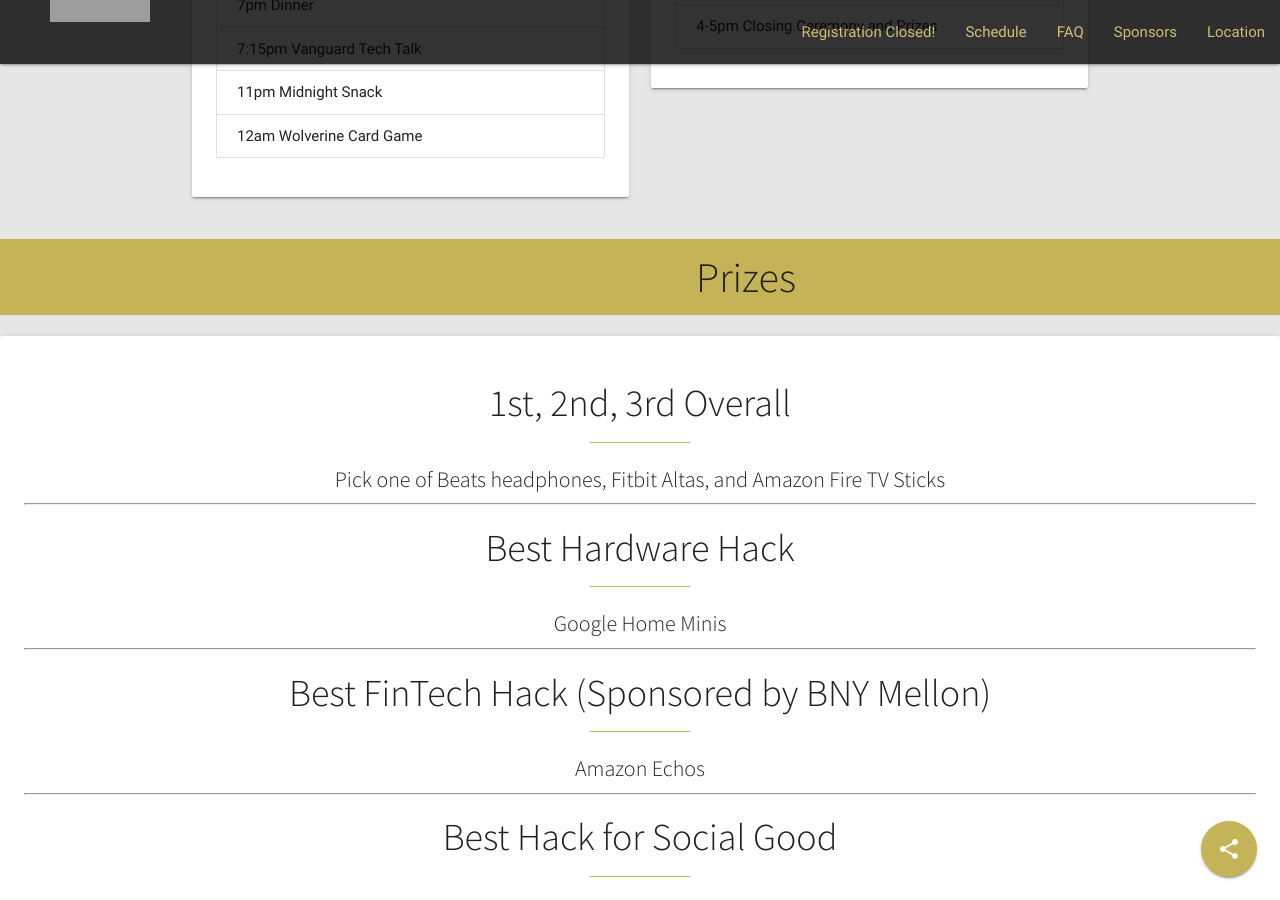
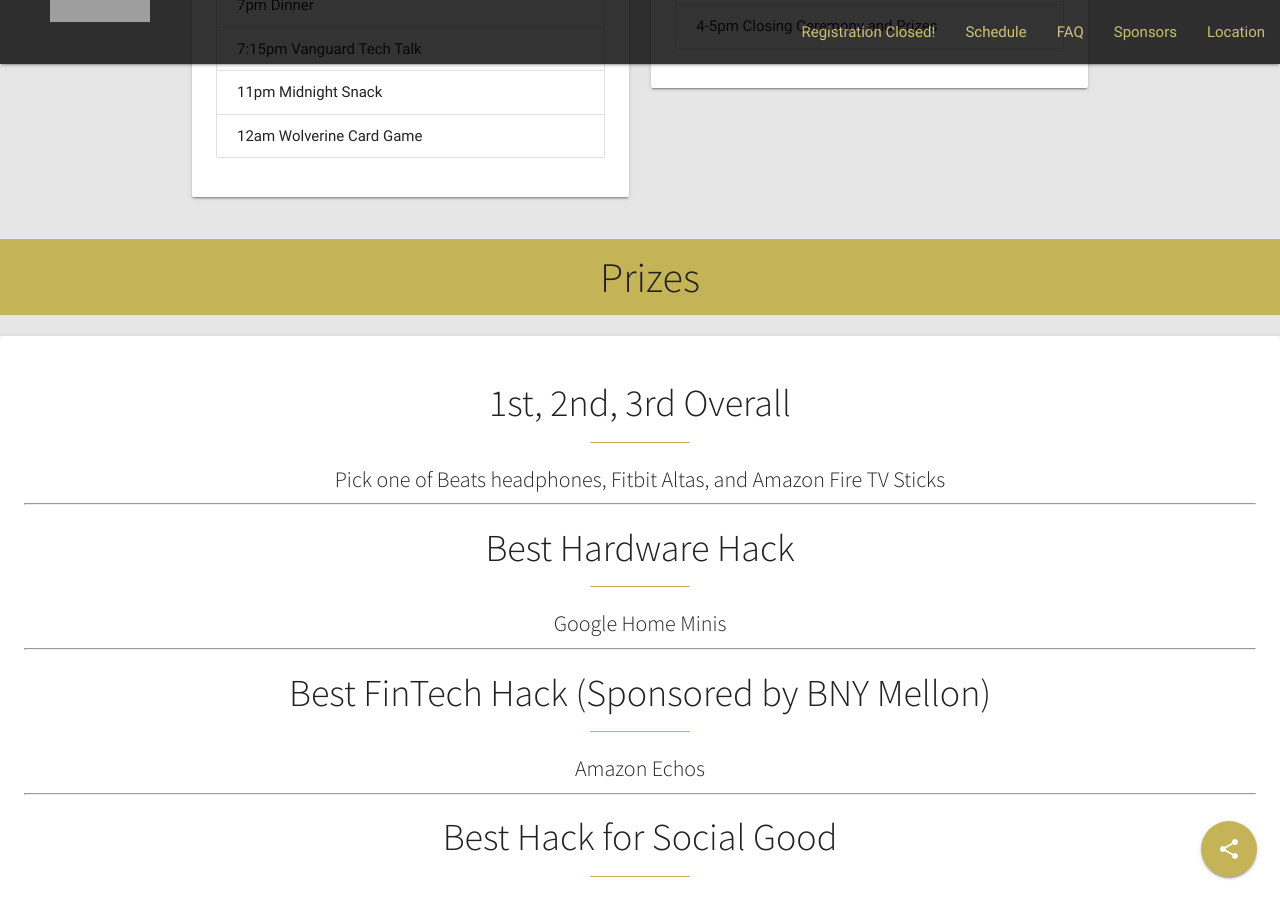
Before and after one commit to SteelHeads/steelhacks.com, a Jekyll site: the page built from index.html, in a window 1280 px wide and 900 px high, scrolled down 1792 px. Built offline with Jekyll 4.4.1, drawn with Linux system fonts in a browser that asks for light colours; grey boxes are pictures that could not be loaded.

Commit message:
attempted to remove space before prizes text

```diff
--- a/index.html
+++ b/index.html
@@ -124,9 +124,7 @@
       </div>
     </div>
   </div>
-
-  <h2 class="alternate section scrollspy" id="FAQ"><i class="eventIcon material-icons"  style="color:#212121;">prizes</i>Prizes</h2>
-
+  <h2 class="alternate section scrollspy" id="FAQ"><i class="eventIcon material-icons"  style="color:#212121;"></i>Prizes</h2>
   <div class="col s6">
     <div class="card hoverable">
       <div class="card-content">
```
